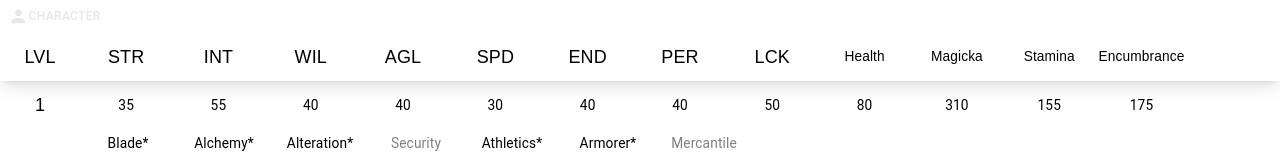
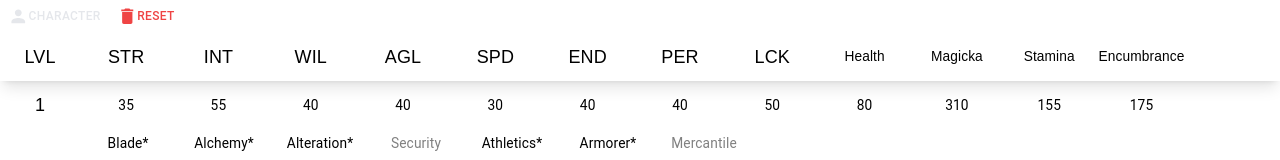
Before and after one commit to ScottMcDermid/oblivion-planner, a Next.js app: page / in a window 1280 px wide. Shown: the top 160 px of the page. Built offline with nearby package versions, Linux system fonts and the light colour scheme.

Commit message:
added option to reset your character

```diff
--- a/src/app/page.tsx
+++ b/src/app/page.tsx
@@ -4,6 +4,7 @@ import React, { useState, useEffect } from 'react';
 import { ThemeProvider } from '@mui/material/styles';
 import CssBaseline from '@mui/material/CssBaseline';
 import PersonIcon from '@mui/icons-material/Person';
+import DeleteIcon from '@mui/icons-material/Delete';
 import Skeleton from '@mui/material/Skeleton';
 import { Button, StyledEngineProvider } from '@mui/material';
 
@@ -32,10 +33,11 @@ export default function Home() {
     currentLevel,
     levels,
     levelUps,
-    actions: { setLevelUp, removeLevel, setLevels },
+    actions: { setLevelUp, removeLevel, setLevels, resetLevels },
   } = useCharacterStore();
 
   const [isCharacterCreationOpen, setIsCharacterCreationOpen] = useState<boolean>(false);
+  const [isConfirmingReset, setIsConfirmingReset] = useState<boolean>(false);
   const [modifyingLevel, setModifyingLevel] = useState<number | null>(null);
   const [removingLevel, setRemovingLevel] = useState<number | null>(null);
 
@@ -51,6 +53,13 @@ export default function Home() {
       removeLevel(removingLevel);
     }
     setRemovingLevel(null);
+  };
+
+  const handleReset = (confirm: boolean) => {
+    if (confirm) {
+      resetLevels();
+    }
+    setIsConfirmingReset(false);
   };
 
   useEffect(() => {
@@ -81,7 +90,7 @@ export default function Home() {
         />
 
         <div className="flex h-screen flex-col place-items-center overflow-y-auto bg-inherit">
-          <div className="flex w-full flex-row justify-start">
+          <div className="space-between flex w-full flex-row">
             <Button
               aria-label="Character Creation"
               onClick={() => {
@@ -90,6 +99,16 @@ export default function Home() {
             >
               <PersonIcon />
               <div>Character</div>
+            </Button>
+            <Button
+              color="error"
+              aria-label="Reset Character"
+              onClick={() => {
+                setIsConfirmingReset(true);
+              }}
+            >
+              <DeleteIcon />
+              <div>Reset</div>
             </Button>
           </div>
 
@@ -169,6 +188,7 @@ export default function Home() {
           )}
         </div>
         <ConfirmDialog open={removingLevel !== null} handleClose={handleRemoveLevel} />
+        <ConfirmDialog open={isConfirmingReset} handleClose={handleReset} />
       </ThemeProvider>
     </StyledEngineProvider>
   );
--- a/src/data/characterStore.ts
+++ b/src/data/characterStore.ts
@@ -33,6 +33,7 @@ type Action = {
   setLevels: (levels: Level[]) => void;
   setLevelUp: (levelUp: LevelUp, level?: number) => void;
   removeLevel: (level: number) => void;
+  resetLevels: () => void;
 };
 
 type CharacterStore = State & { actions: Action };
@@ -71,6 +72,12 @@ const useCharacterStore = create<CharacterStore>()(
               newLevelUps.splice(level - 2, 1);
               return { levelUps: newLevelUps };
             }),
+          resetLevels: () =>
+            set(() => ({
+              currentLevel: levelTemplate,
+              levels: [],
+              levelUps: [],
+            })),
         },
       };
     },
```
